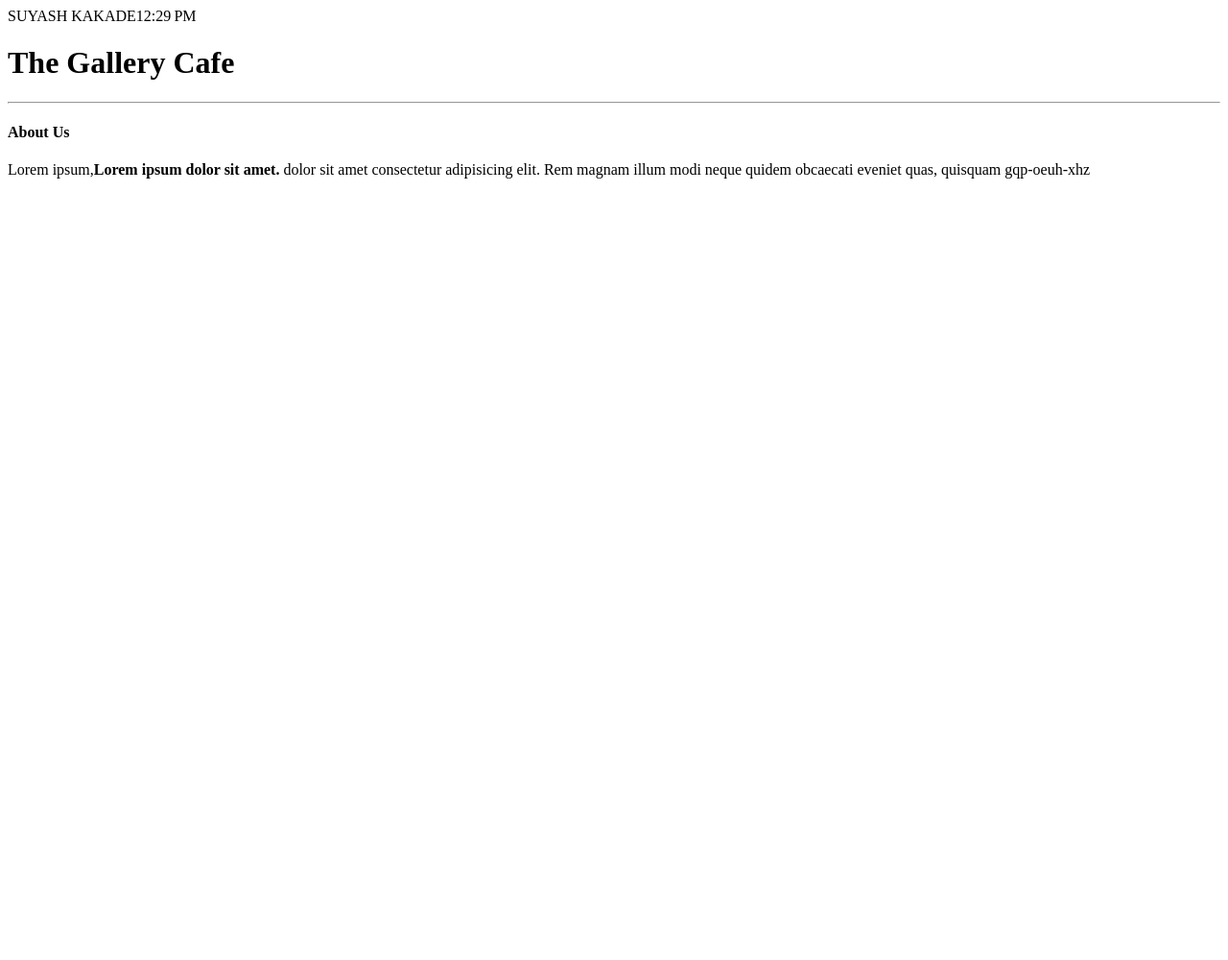
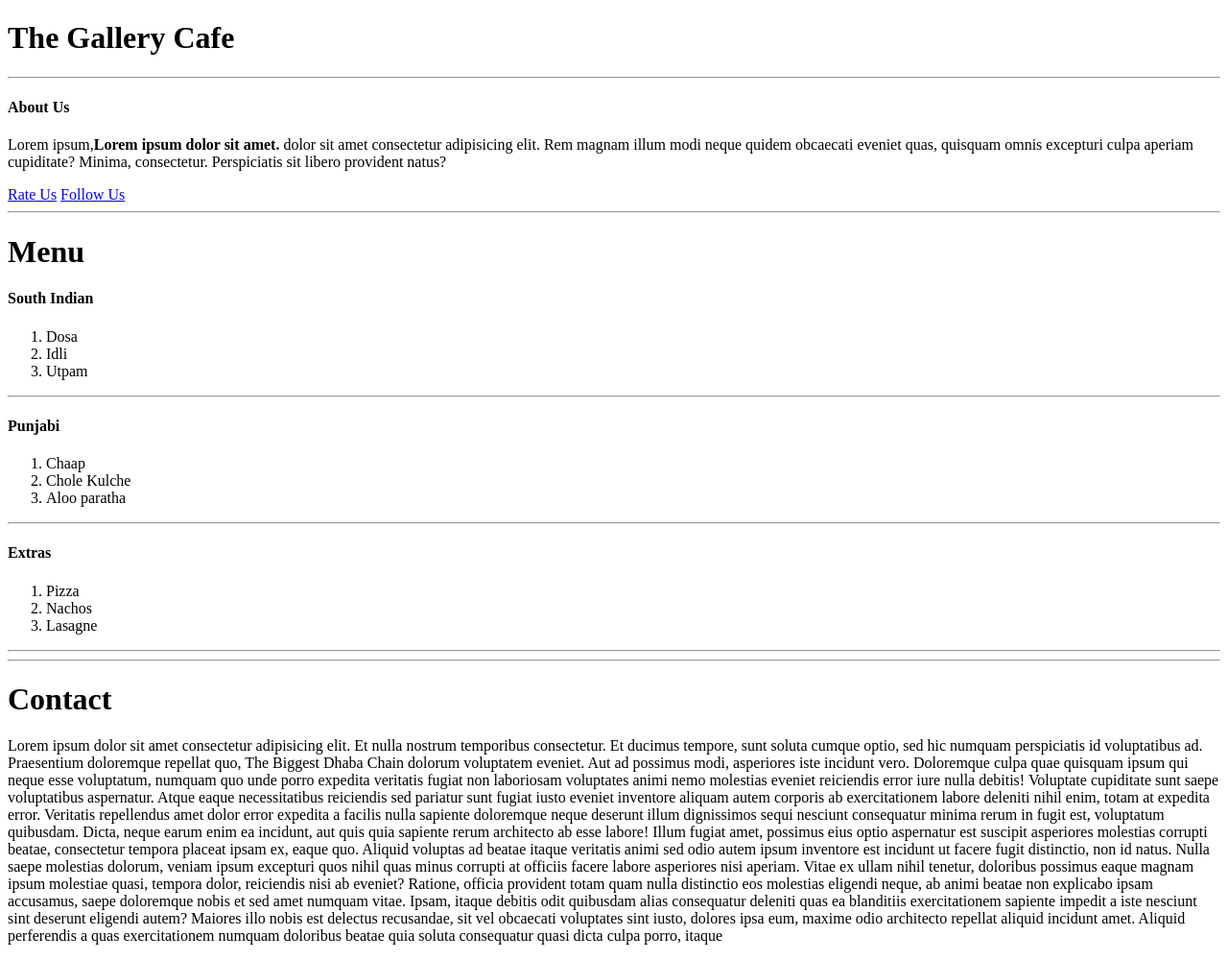
Before and after one commit to tejal29may/Html_2st_assignment, a plain HTML site: page index.html in a window 1280 px wide. Shown: the whole page at 96% size. Before the commit the page ends 800 px from the top, so only its background shows below. Drawn offline with Linux system fonts and the light colour scheme.

Commit message:
changes added

```diff
--- a/index.html
+++ b/index.html
@@ -1,4 +1,3 @@
-SUYASH KAKADE12:29 PM
 <!DOCTYPE html>
 <html lang="en">
 
@@ -22,5 +21,68 @@ SUYASH KAKADE12:29 PM
 
     <p>
         Lorem ipsum,<b>Lorem ipsum dolor sit amet.</b> dolor sit amet consectetur adipisicing elit. Rem magnam illum
-        modi neque quidem obcaecati eveniet quas, quisquam
-        gqp-oeuh-xhz
+        modi neque quidem obcaecati eveniet quas, quisquam omnis excepturi culpa aperiam cupiditate? Minima,
+        consectetur. Perspiciatis sit libero provident natus?
+
+    </p>
+
+    <a href="#">Rate Us</a>
+    <a href="#">Follow Us</a>
+    <hr>
+
+    <h1>Menu</h1>
+
+    <h4>South Indian</h4>
+    <ol>
+        <li>Dosa</li>
+        <li>Idli</li>
+        <li>Utpam</li>
+    </ol>
+
+    <hr>
+    <h4>Punjabi</h4>
+    <ol>
+        <li>Chaap</li>
+        <li>Chole Kulche</li>
+        <li>Aloo paratha</li>
+    </ol>
+    <hr>
+
+    <h4>Extras</h4>
+    <ol>
+        <li>Pizza</li>
+        <li>Nachos</li>
+        <li>Lasagne</li>
+    </ol>
+
+    <hr>
+
+    <hr>
+    <h1>Contact</h1>
+    <p>
+        Lorem ipsum dolor sit amet consectetur adipisicing elit. Et nulla nostrum temporibus consectetur. Et ducimus
+        tempore, sunt soluta cumque optio, sed hic numquam perspiciatis id voluptatibus ad. Praesentium doloremque
+        repellat quo, The Biggest Dhaba Chain dolorum voluptatem eveniet. Aut ad possimus modi, asperiores iste incidunt
+        vero. Doloremque culpa quae quisquam ipsum qui neque esse voluptatum, numquam quo unde porro expedita veritatis
+        fugiat non laboriosam voluptates animi nemo molestias eveniet reiciendis error iure nulla debitis! Voluptate
+        cupiditate sunt saepe voluptatibus aspernatur. Atque eaque necessitatibus reiciendis sed pariatur sunt fugiat
+        iusto eveniet inventore aliquam autem corporis ab exercitationem labore deleniti nihil enim, totam at expedita
+        error. Veritatis repellendus amet dolor error expedita a facilis nulla sapiente doloremque neque deserunt illum
+        dignissimos sequi nesciunt consequatur minima rerum in fugit est, voluptatum quibusdam. Dicta, neque earum enim
+        ea incidunt, aut quis quia sapiente rerum architecto ab esse labore! Illum fugiat amet, possimus eius optio
+        aspernatur est suscipit asperiores molestias corrupti beatae, consectetur tempora placeat ipsam ex, eaque quo.
+        Aliquid voluptas ad beatae itaque veritatis animi sed odio autem ipsum inventore est incidunt ut facere fugit
+        distinctio, non id natus. Nulla saepe molestias dolorum, veniam ipsum excepturi quos nihil quas minus corrupti
+        at officiis facere labore asperiores nisi aperiam. Vitae ex ullam nihil tenetur, doloribus possimus eaque magnam
+        ipsum molestiae quasi, tempora dolor, reiciendis nisi ab eveniet? Ratione, officia provident totam quam nulla
+        distinctio eos molestias eligendi neque, ab animi beatae non explicabo ipsam accusamus, saepe doloremque nobis
+        et sed amet numquam vitae. Ipsam, itaque debitis odit quibusdam alias consequatur deleniti quas ea blanditiis
+        exercitationem sapiente impedit a iste nesciunt sint deserunt eligendi autem? Maiores illo nobis est delectus
+        recusandae, sit vel obcaecati voluptates sint iusto, dolores ipsa eum, maxime odio architecto repellat aliquid
+        incidunt amet. Aliquid perferendis a quas exercitationem numquam doloribus beatae quia soluta consequatur quasi
+        dicta culpa porro, itaque
+
+    </p>
+</body>
+
+</html>
```
